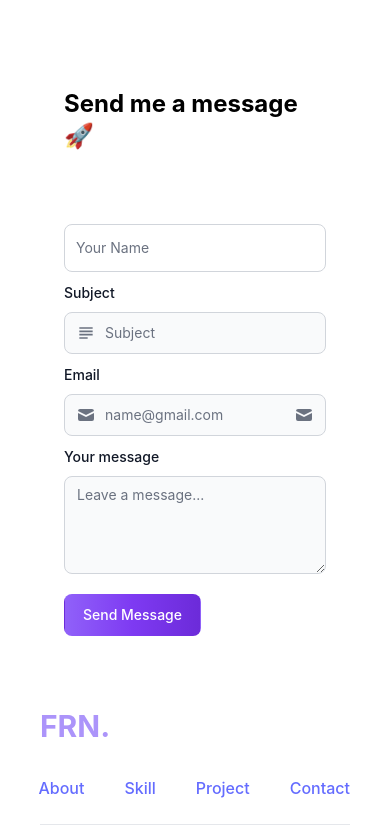
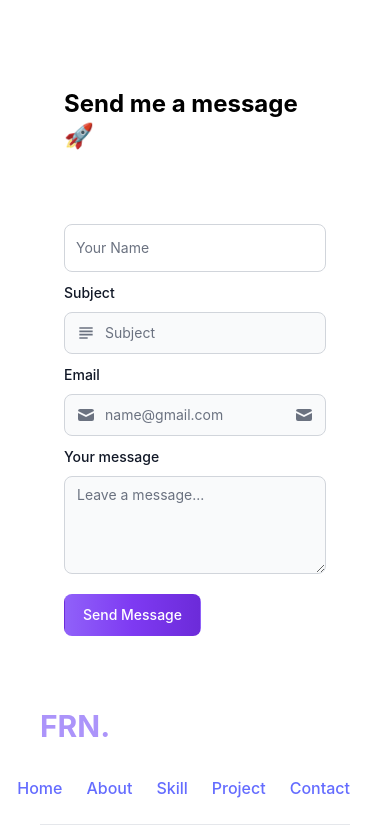
Before and after one commit to Fiorezarn/Website-Portfolio, a React (Vite) app: page / in a window 390 px wide. Shown: the part 4808-5645 px from the top of the page. Built offline with nearby package versions, Linux system fonts and the light colour scheme.

Commit message:
fix footer

```diff
--- a/src/components/Footer.jsx
+++ b/src/components/Footer.jsx
@@ -7,7 +7,7 @@ const FooterComponent = () => {
         <div className="logo">
           <h1 className="text-purple-400 text-3xl font-bold mb-8">FRN.</h1>
         </div>
-        <div className="flex gap-10 text-black text-end justify-end">
+        <div className="flex gap-6 lg:gap-10 text-black text-end justify-end">
           <a href="#Home">Home</a>
           <a href="#About">About</a>
           <a href="#Skill">Skill</a>
--- a/src/components/Project.jsx
+++ b/src/components/Project.jsx
@@ -203,7 +203,11 @@ export default function CarouselIndicatorsOutside() {
                     <h5 className="text-2xl font-bold tracking-tight text-gray-900 dark:text-white">
                       Incentive Website
                     </h5>
-                    <Badge className="text-end justify-end" color="gray" icon={FaEye}>
+                    <Badge
+                      className="text-end justify-end"
+                      color="gray"
+                      icon={FaEyeSlash}
+                    >
                       Private
                     </Badge>
                   </div>
```
